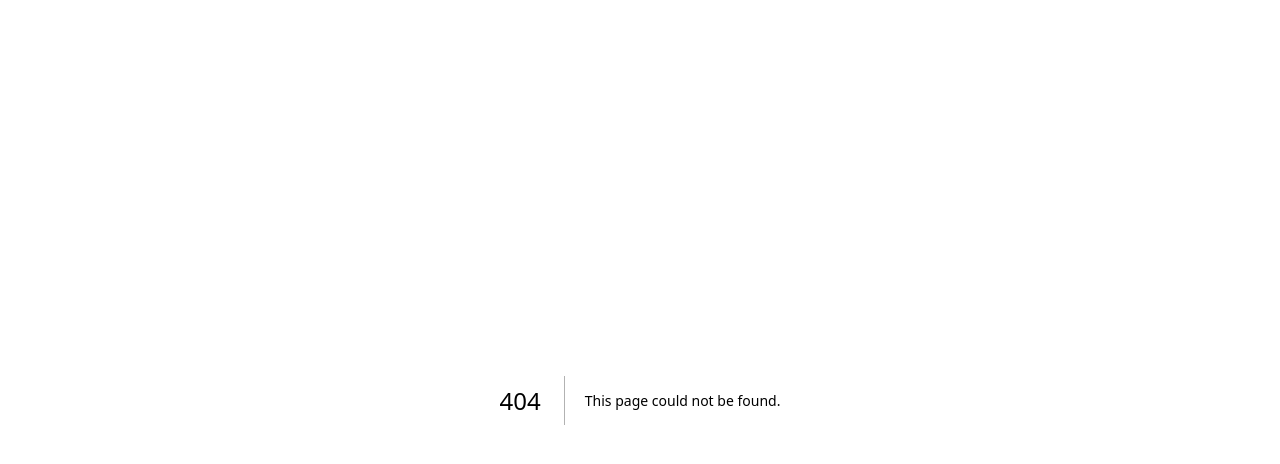
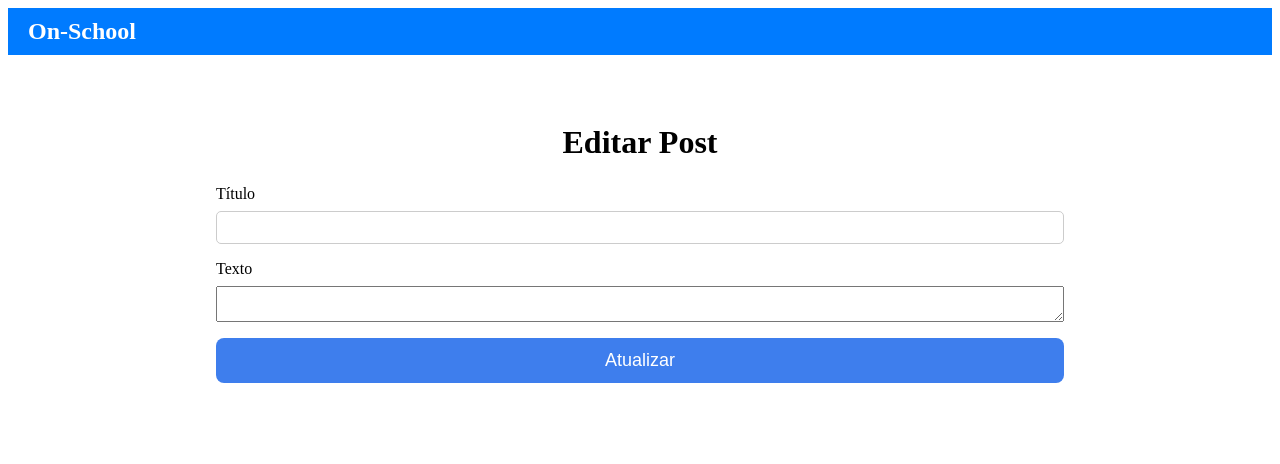
Before and after one commit to LuisCarvalh/on-school-react, a Next.js app: page /edit-post in a window 1280 px wide. Before the commit this address had no page. Shown: the top 464 px of the page. Built offline with nearby package versions, Linux system fonts and the light colour scheme.

Commit message:
edit-post

```diff
--- /dev/null
+++ b/src/pages/edit-post/index.tsx
@@ -0,0 +1,87 @@
+'use client'
+
+import { Formik, Field, ErrorMessage } from "formik";
+import * as Yup from 'yup';
+import ErrorText from "../../app/components/Shared/ErrorText";
+import Form from "../../app/components/Shared/Form";
+import Input from "../../app/components/TelaLogin/Input";
+import Container from "../../app/components/TelaLogin/Container";
+import Button from "../../app/components/TelaLogin/Button";
+import Label from "../../app/components/Shared/Label";
+import Titulo from "../../app/components/TelaLogin/Titulo";
+import { useUser } from "@/context/UserContext";
+import { useRouter } from "next/router";
+import { useEffect, useState } from "react";
+import { Post } from "@/interfaces/Post";
+
+const EditPost: React.FC<Post> = ({ id, title, content, author }) => {
+  const { user } = useUser();
+  const router = useRouter();
+
+  const initialValues = {
+    title: title,
+    text: content,
+    author: author
+  };
+
+  const validationSchema = Yup.object({
+    title: Yup.string().required('Informe o título do post!'),
+    text: Yup.string().required('Informe o texto do post!')
+  });
+
+  const handleSubmit = async (values: { title: string, text: string }) => {
+    try {
+      const response = await fetch('http://localhost:3000/post/:id', {
+        method: 'PUT',
+        headers: {
+          'Content-Type': 'application/json',
+          'Authorization': `Bearer ${user?.token}`
+        },
+        body: JSON.stringify({
+            id: id,
+          title: values.title,
+          content: values.text,
+          author: user?.id
+        })
+      });
+
+      if (!response.ok) {
+        throw new Error('Erro ao editar o post');
+      }
+
+      const data = await response.json();
+      console.log('Post editado:', data);
+
+      router.push('/list-admin')
+    } catch (error) {
+      console.error('Houve um erro:', error);
+    }
+  };
+
+  return (
+    <Container>
+      <Titulo>Editar Post</Titulo>
+      <Formik
+        initialValues={initialValues}
+        validationSchema={validationSchema}
+        onSubmit={handleSubmit}
+      >
+        {({ handleSubmit }) => (
+          <Form onSubmit={handleSubmit}>
+            <Label htmlFor="title">Título</Label>
+            <Field name="title" type="text" as={Input} />
+            <ErrorMessage name="title" component={ErrorText} />
+
+            <Label htmlFor="text">Texto</Label>
+            <Field name="text" as="textarea" className="textarea" />
+            <ErrorMessage name="text" component={ErrorText} />
+
+            <Button type="submit">Atualizar</Button>
+          </Form>
+        )}
+      </Formik>
+    </Container>
+  );
+};
+
+export default EditPost;
```
Also changed, not shown: src/app/components/Shared/Lista/index.tsx (+24 -2 lines).
